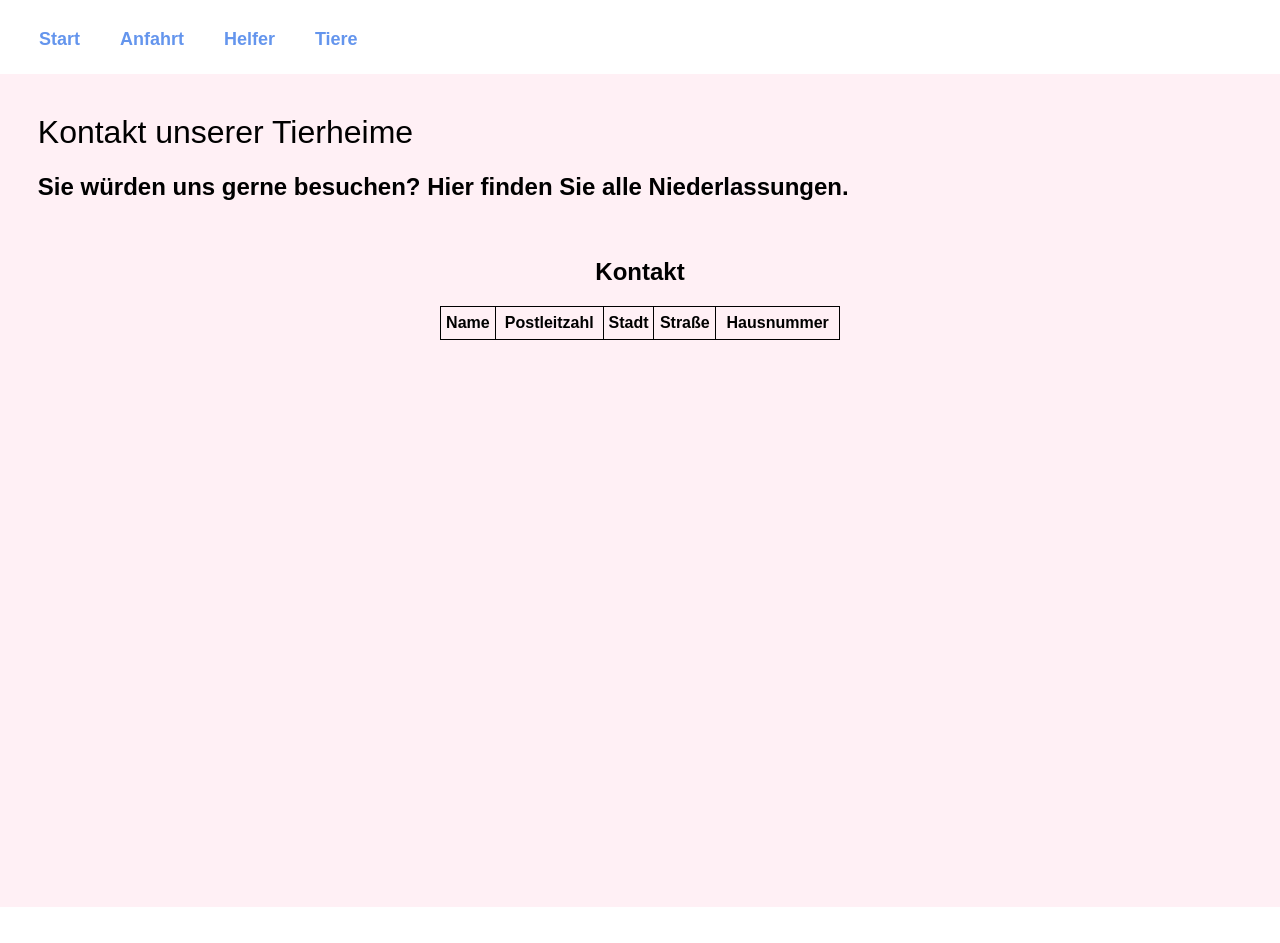
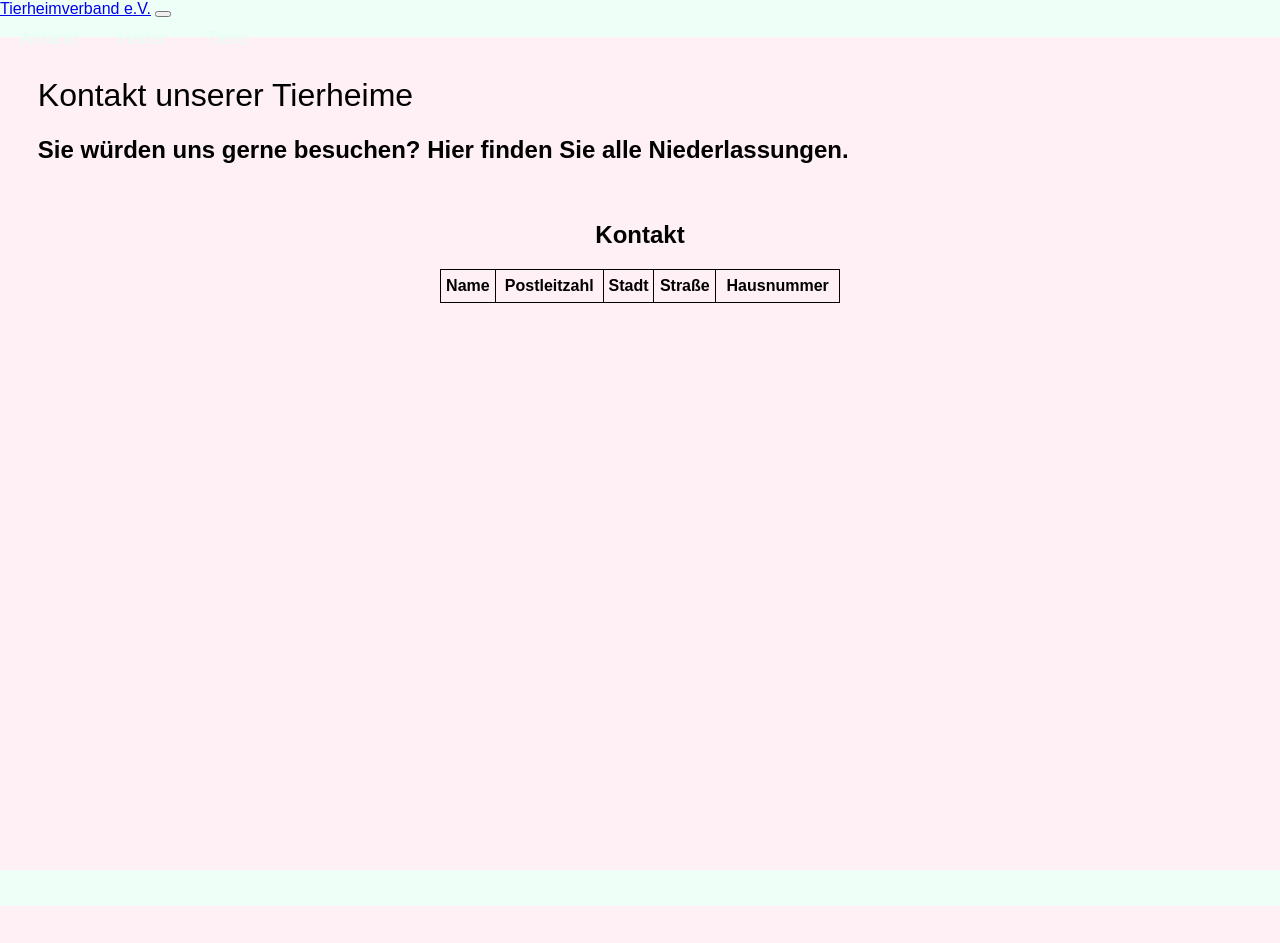
Before and after one commit to Mlorenz12/4.Sem_DB_Animal_Shelter, a Flask app: page /UC1 in a window 1280 px wide. After the commit the page ends 906 px from the top, so only its background shows below. Run offline with Flask 2, Linux system fonts and the light colour scheme; data comes from the database, SQL or seed files in the repository; lists and menus that the app fills with data are empty; some libraries are stand-ins or nearby versions.

Commit message:
Neue Navbar

```diff
--- a/templates/base.html
+++ b/templates/base.html
@@ -4,17 +4,22 @@
         <link rel="stylesheet" href="../static/css/main.css">
         {% block head %}{% endblock %}
     </head>
-    <body>
+    <body style="background-color: rgb(238, 255, 247);">
         {% block navbar %}
-        <div class="navbar navbar-fixed-top" style="margin-left: 0.5cm; margin-top: .5cm; margin-bottom: .5cm;">
-              <ul class="navbar-nav mr-auto nav-fill w-100" style="font-size: large; background-color: rgb(204, 204, 204);">
-                <li class="nav-item"><a style="text-decoration: none; color: cornflowerblue; font-weight: bold; font-size: large;" class="nav-link" href="/">Start</a></li>
-                <li class="nav-item"><a style="text-decoration: none; color: cornflowerblue; font-weight: bold; font-size: large;" class="nav-link" href="/UC1">Anfahrt</a></li>
-                <li class="nav-item"><a style="text-decoration: none; color: cornflowerblue; font-weight: bold; font-size: large;" class="nav-link" href="/UC2">Helfer</a></li>
-                <li class="nav-item"><a style="text-decoration: none; color: cornflowerblue; font-weight: bold; font-size: large;" class="nav-link" href="/UC3">Tiere</a></li>
-              </ul>
-        </div>
-        <br><br>
+        <nav class="navbar navbar-fixed-top navbar-expand-sm navbar-dark bg-dark">
+            <a href="/" class="navbar-brand">Tierheimverband e.V.</a>
+            <button class="navbar-toggler" data-toggle="collapse" data-target="#navbarMenu">
+                <span class="navbar-toggler-icon"></span>
+            </button>
+            <div class="collapse navbar-collapse" id="navbarMenu">
+                <ul class="navbar-nav">
+                    <li class="nav-item"><a style="text-decoration: none; color: rgb(229,255,243); font-size: large;" class="nav-link" href="/UC1">Anfahrt</a></li>
+                    <li class="nav-item"><a style="text-decoration: none; color: rgb(229,255,243); font-size: large;" class="nav-link" href="/UC2">Helfer</a></li>
+                    <li class="nav-item"><a style="text-decoration: none; color: rgb(229,255,243); font-size: large;" class="nav-link" href="/UC3">Tiere</a></li>
+                </ul>
+            </div>
+        </nav>
+
         {% endblock %}
         {%block body%}{% endblock %}
         <!--Fußzeile-->
```
